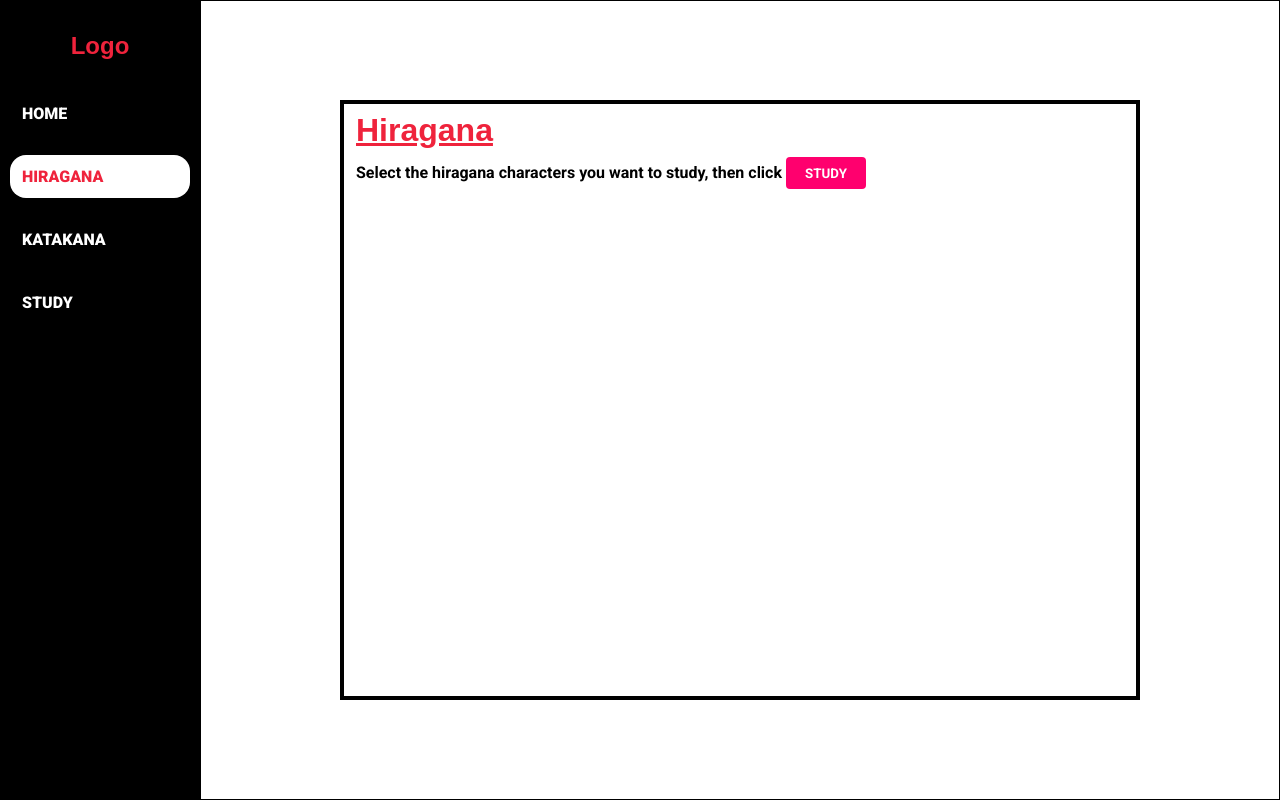
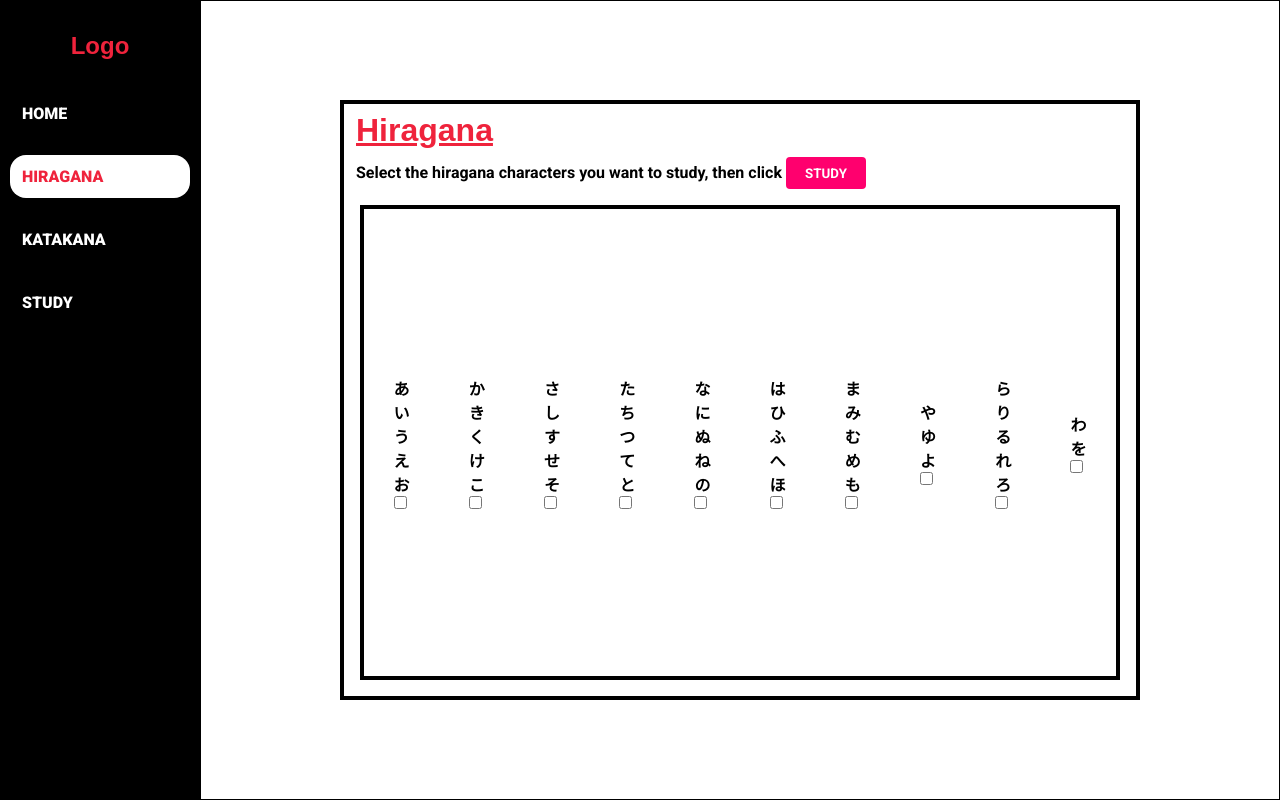
Before and after one commit to muuuy/japanese-quiz-react, a React (Vite) app: page /hiragana in a window 1280 px wide. Built offline with nearby package versions, Linux system fonts and the light colour scheme; a web font is replaced by a local one.

Commit message:
Added checkboxes Need to style

```diff
--- a/src/App.css
+++ b/src/App.css
@@ -77,6 +77,8 @@
 }
 
 .centered-div {
+    display: flex;
+    flex-direction: column;
     height: 600px;
     width: 800px;
     border: 4px solid black;
@@ -108,3 +110,33 @@
     transform: scale(1.025);
     transition: transform 0.5s ease;
 }
+
+/* ---------------- CHECKBOXES ---------------- */
+.char-container {
+    display: flex;
+    flex-direction: row;
+    justify-items: center;
+    align-items: center;
+    border: 4px solid black;
+    flex: 1;
+    margin: 16px;
+}
+
+.checkbox-container {
+    display: flex;
+    flex-direction: column;
+    align-items: center;
+    justify-content: center;
+    height: 100%;
+    width: 100%;
+    font-size: 16px;
+    font-weight: bold;
+}
+
+.checkbox-container > p {
+
+}
+
+.char-checkbox {
+    display: flex;
+}
--- /dev/null
+++ b/src/components/CharacterForm/CharacterForm.jsx
@@ -0,0 +1,37 @@
+import React from 'react';
+import { v4 as uuid } from 'uuid';
+
+import { hiraganaChar } from './HiraganaData';
+import { katakanaChar } from './KatakanaData';
+
+const CharacterForm = ({type='hiragana'}) => {
+
+    let popChars = (mapChar) => {
+        return mapChar.map((character) => {
+            let charList = character.characters.split("");
+            console.table(charList);
+
+            return (
+                <div className='checkbox-container'>
+                    <label key={character.id}>
+                        {charList.map((c) => (
+                            <p key={uuid()}>{c}</p>
+                        ))}
+
+                        <input type='checkbox' className='char-checkbox' value={character.characters} />
+                    </label>
+                </div>
+            )
+        })
+    }
+
+    const charactersToMap = type === 'hiragana' ? hiraganaChar : katakanaChar;
+
+    return (
+        <>
+            <div className='char-container'>{popChars(charactersToMap)}</div>
+        </>
+    )
+}
+
+export default CharacterForm;
--- /dev/null
+++ b/src/components/CharacterForm/HiraganaData.jsx
@@ -0,0 +1,44 @@
+import { v4 as uuid } from 'uuid';
+
+export const hiraganaChar = [
+    {
+        id: uuid(),
+        characters: 'あいうえお',
+    },
+    {
+        id: uuid(),
+        characters: 'かきくけこ',
+    },
+    {
+        id: uuid(),
+        characters: 'さしすせそ',
+    },
+    {
+        id: uuid(),
+        characters: 'たちつてと',
+    },
+    {
+        id: uuid(),
+        characters: 'なにぬねの',
+    },
+    {
+        id: uuid(),
+        characters: 'はひふへほ',
+    },
+    {
+        id: uuid(),
+        characters: 'まみむめも',
+    },
+    {
+        id: uuid(),
+        characters: 'やゆよ',
+    },
+    {
+        id: uuid(),
+        characters: 'らりるれろ',
+    },
+    {
+        id: uuid(),
+        characters: 'わを',
+    },
+];
--- /dev/null
+++ b/src/components/CharacterForm/KatakanaData.jsx
@@ -0,0 +1,44 @@
+import { v4 as uuid } from 'uuid';
+
+export const katakanaChar = [
+    {
+        id: uuid(),
+        characters: 'アイウエオ',
+    },
+    {
+        id: uuid(),
+        characters: 'カキクケコ',
+    },
+    {
+        id: uuid(),
+        characters: 'サシスセソ',
+    },
+    {
+        id: uuid(),
+        characters: 'タチツテト',
+    },
+    {
+        id: uuid(),
+        characters: 'ナニヌネノ',
+    },
+    {
+        id: uuid(),
+        characters: 'ハヒフヘホ',
+    },
+    {
+        id: uuid(),
+        characters: 'マミムメモ',
+    },
+    {
+        id: uuid(),
+        characters: 'ヤユヨ',
+    },
+    {
+        id: uuid(),
+        characters: 'ラリルレロ',
+    },
+    {
+        id: uuid(),
+        characters: 'ワヲ',
+    },
+]
--- a/src/pages/Hiragana/Hiragana.jsx
+++ b/src/pages/Hiragana/Hiragana.jsx
@@ -2,6 +2,7 @@ import React from 'react';
 
 import Navbar from '../../components/Navbar/Navbar'
 import StudyButton from '../../components/StudyButton/StudyButton';
+import CharacterForm from '../../components/CharacterForm/CharacterForm';
 
 import '../../App.css';
 
@@ -16,6 +17,7 @@ function Hiragana() {
                     <p className='description'>
                         Select the hiragana characters you want to study, then click <span><StudyButton type='STUDY' /></span>
                     </p>
+                    <CharacterForm />
                 </div>
             </div>
         </div>
--- a/src/pages/Katakana/Katakana.jsx
+++ b/src/pages/Katakana/Katakana.jsx
@@ -2,6 +2,7 @@ import React from 'react';
 
 import Navbar from '../../components/Navbar/Navbar'
 import StudyButton from '../../components/StudyButton/StudyButton';
+import CharacterForm from '../../components/CharacterForm/CharacterForm';
 
 import '../../App.css';
 
@@ -16,6 +17,7 @@ function Katakana() {
                     <p className='description'>
                         Select the katakana characters you want to study, then click <span><StudyButton type='STUDY' /></span>
                     </p>
+                    <CharacterForm type='katakana'/>
                 </div>
             </div>
         </div>
```
Also changed, not shown: 1 other file (tests, documents, lock files or other folders).
